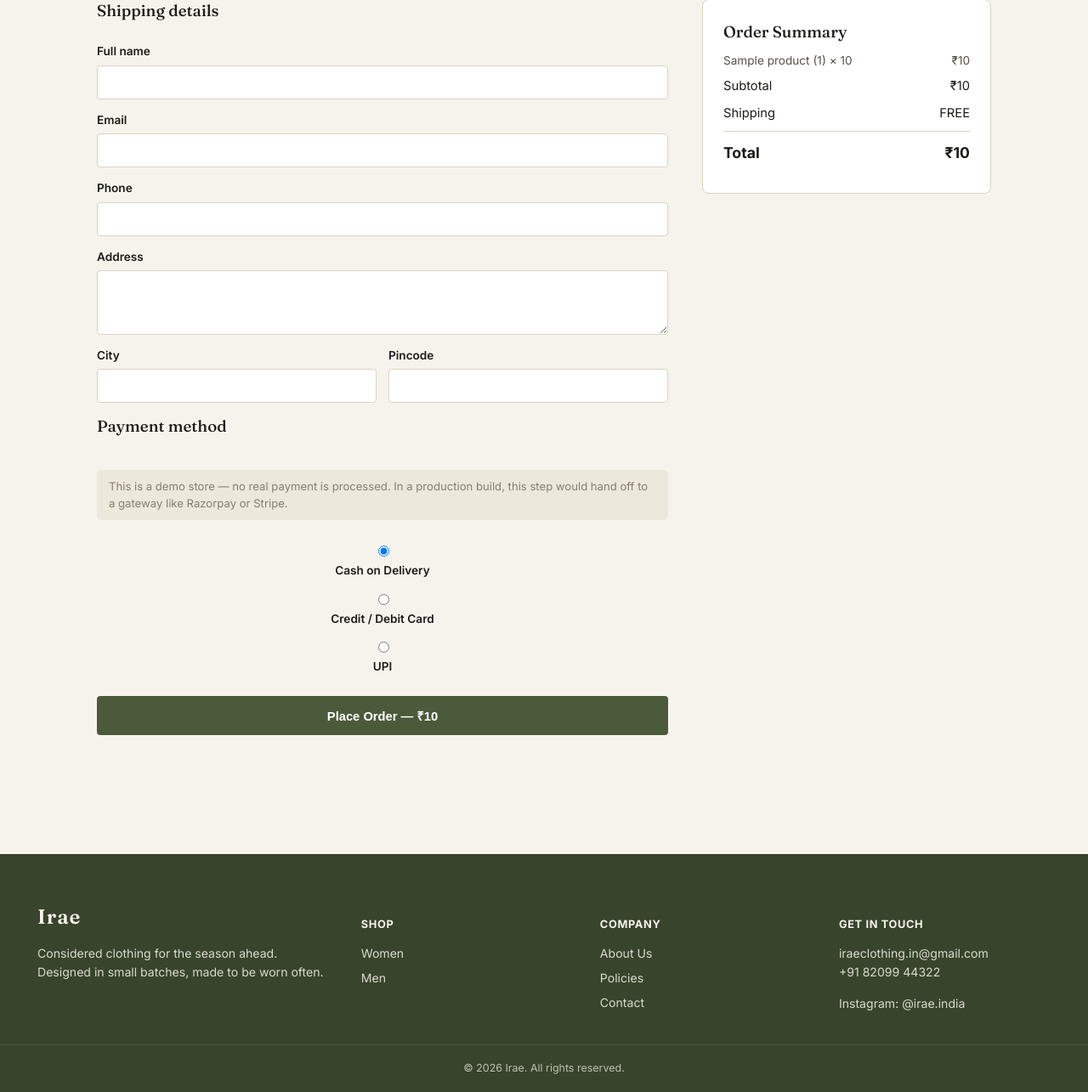
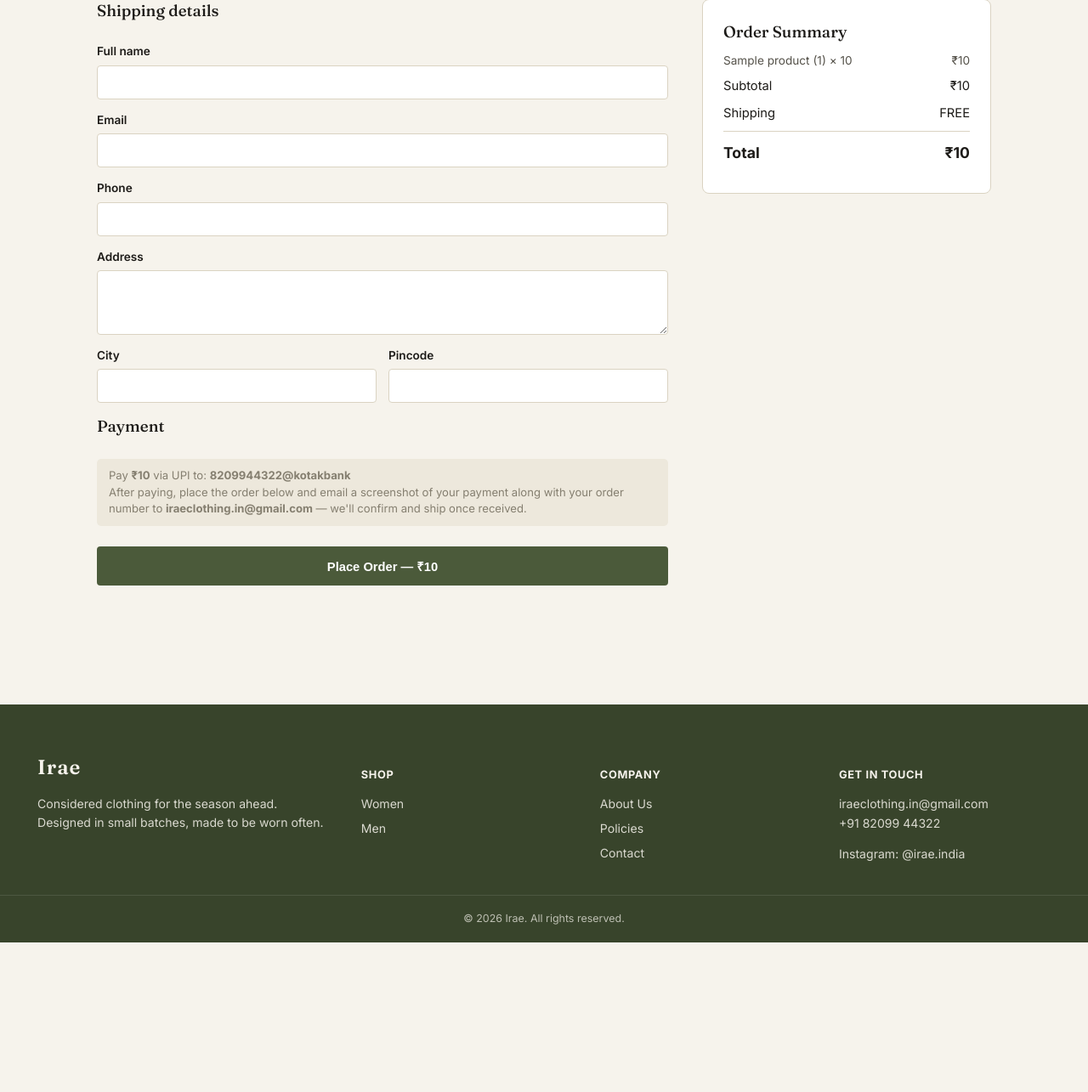
Before and after one commit to rhythm5-dev/CLOTHING-SITE, a Flask app: template templates/checkout.html in a window 1280 px wide. Shown: the part 230-1515 px from the top of the page at 85% size. After the commit the page ends 1339 px from the top, so only its background shows below. Run offline with Flask 3, Linux system fonts and the light colour scheme; the template is opened without the code that fills it: most values are stand-ins (such as "Sample title", 1, 10 or a date in 2020).

Commit message:
Change checkout title and payment instructions
Updated the title and payment method details in the checkout template.

```diff
--- a/templates/checkout.html
+++ b/templates/checkout.html
@@ -1,5 +1,5 @@
 {% extends "base.html" %}
-{% block title %}Checkout — THRESHOLD{% endblock %}
+{% block title %}Checkout — Irae{% endblock %}
 {% block content %}
 
 <div class="checkout-page">
@@ -16,12 +16,13 @@
         <label>Pincode<input type="text" name="pincode" required></label>
       </div>
 
-      <h3>Payment method</h3>
-      <p class="note">This is a demo store — no real payment is processed. In a production build, this step
-        would hand off to a gateway like Razorpay or Stripe.</p>
-      <label class="radio-row"><input type="radio" name="payment_method" value="COD" checked> Cash on Delivery</label>
-      <label class="radio-row"><input type="radio" name="payment_method" value="Card (demo)"> Credit / Debit Card</label>
-      <label class="radio-row"><input type="radio" name="payment_method" value="UPI (demo)"> UPI</label>
+      <h3>Payment</h3>
+      <input type="hidden" name="payment_method" value="UPI">
+      <div class="note">
+        Pay <strong>₹{{ grand_total }}</strong> via UPI to: <strong>8209944322@kotakbank</strong><br>
+        After paying, place the order below and email a screenshot of your payment along with your
+        order number to <strong>iraeclothing.in@gmail.com</strong> — we'll confirm and ship once received.
+      </div>
 
       <button type="submit" class="btn btn-primary btn-block">Place Order — ₹{{ grand_total }}</button>
     </form>
```
